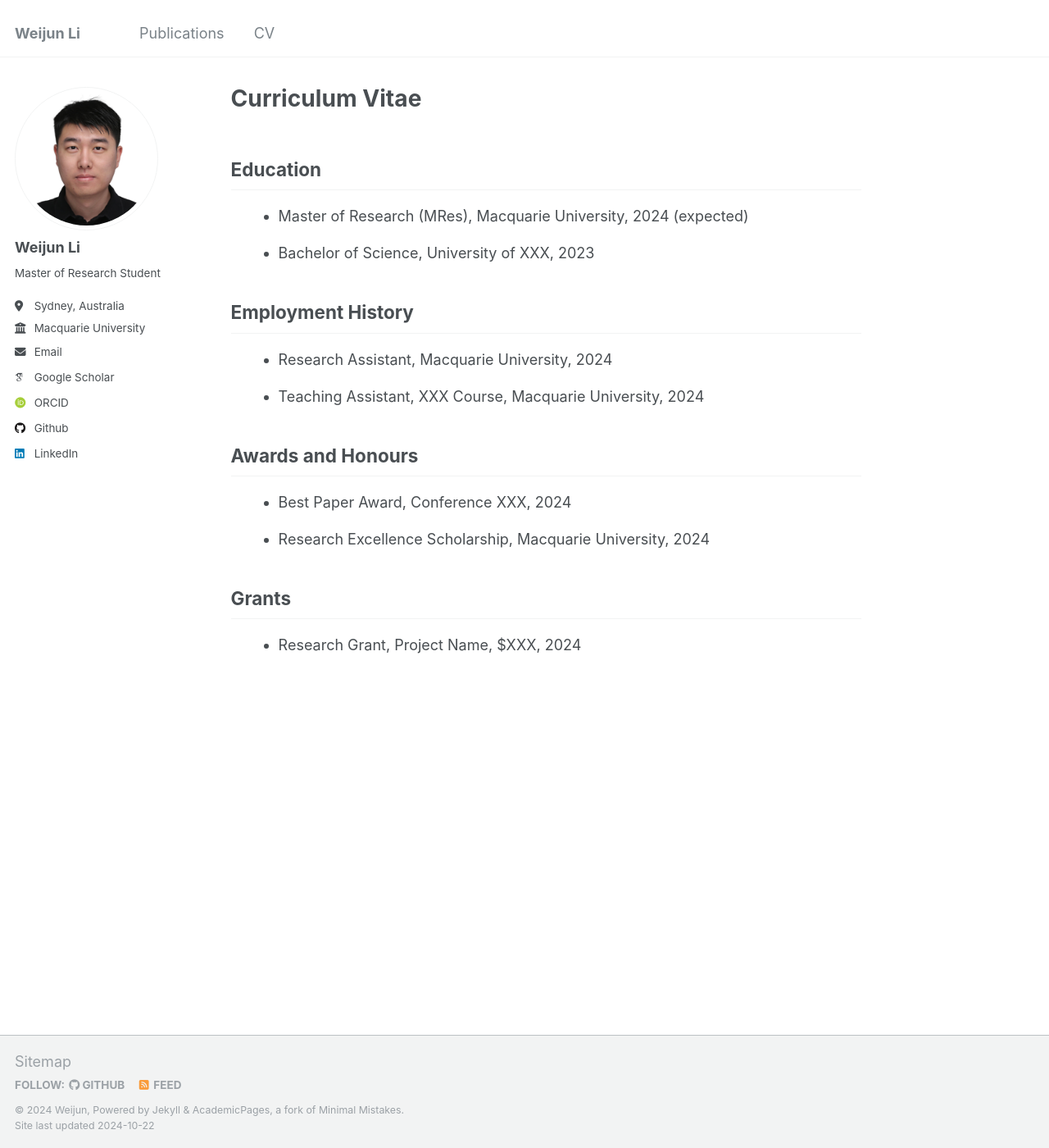
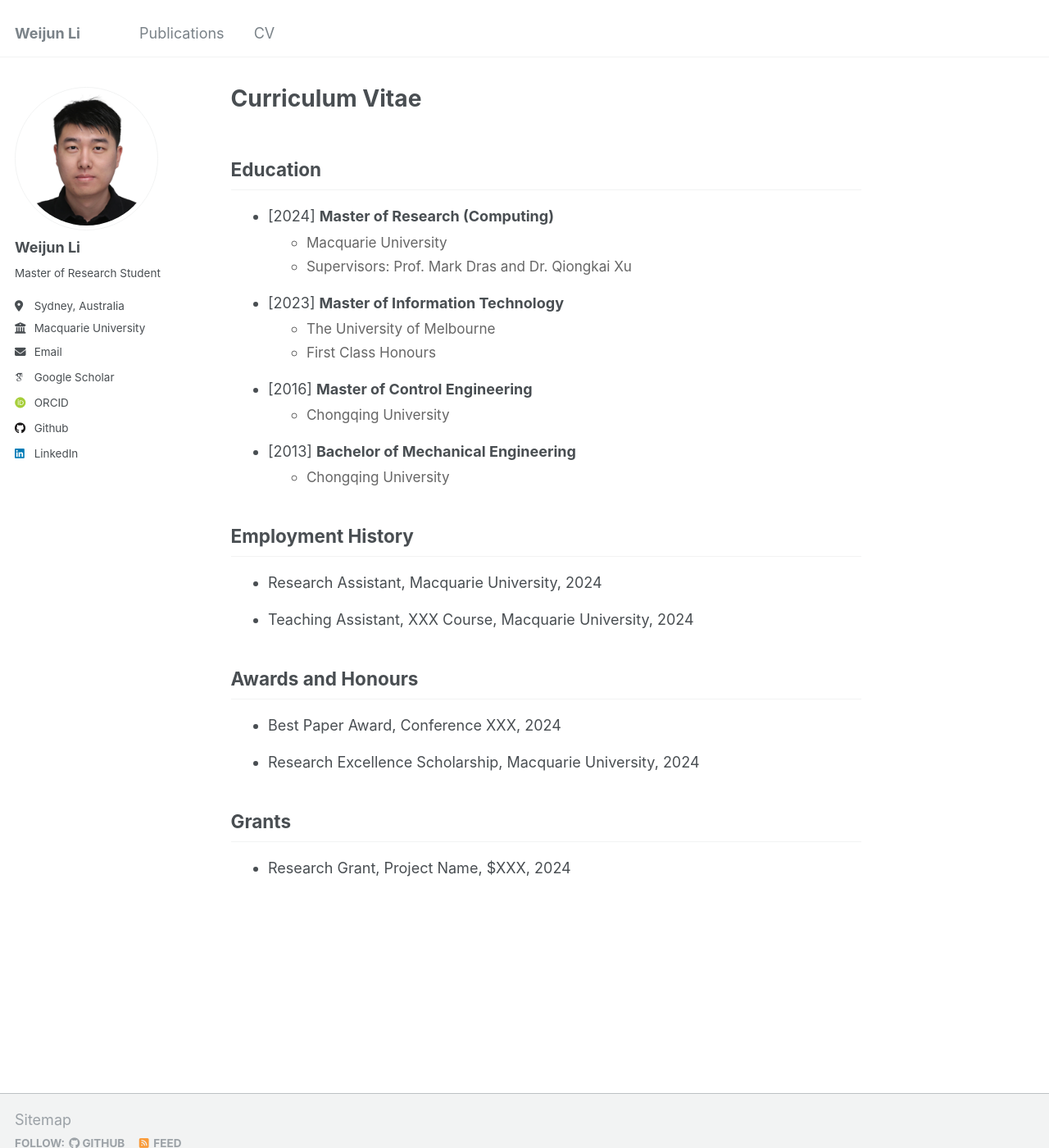
Before and after one commit to weijun-l/weijun-l.github.io, a Jekyll site: the page built from _pages/cv.md, in a window 1280 px wide and 1400 px high. Shown: the whole window at 82% size. Built offline with Jekyll 4.4.1, drawn with Linux system fonts in a browser that asks for light colours; some web fonts are replaced.

Commit message:
modify cv page

```diff
--- a/_pages/cv.md
+++ b/_pages/cv.md
@@ -11,23 +11,53 @@ redirect_from:
 .cv-list li {
   margin-bottom: 1em;
   list-style-type: disc;
-  margin-left: 1em;
+  margin-left: 0.3em;
+}
+
+.cv-list li ul {
+  margin-top: 0.3em;
+  margin-left: 0.1em;
+}
+
+.cv-list li ul li {
+  margin-bottom: 0.2em;
+  list-style-type: circle;
+  color: #666;
+  font-size: 0.95em;
 }
 
 .cv-header {
   font-size: 1.2em;
-  margin-bottom: 1em;
+  margin-bottom: 0.5em;
   color: #333;
 }
 </style>
 
-<!-- <div class="cv-header">Curriculum Vitae</div> -->
-
 ## Education
 
 <ul class="cv-list">
-  <li>Master of Research (MRes), Macquarie University, 2024 (expected)</li>
-  <li>Bachelor of Science, University of XXX, 2023</li>
+  <li>[2024] <strong>Master of Research (Computing)</strong>
+    <ul>
+      <li>Macquarie University</li>
+      <li>Supervisors: Prof. Mark Dras and Dr. Qiongkai Xu</li>
+    </ul>
+  </li>
+  <li>[2023] <strong>Master of Information Technology</strong>
+    <ul>
+      <li>The University of Melbourne</li>
+      <li>First Class Honours</li>
+    </ul>
+  </li>
+  <li>[2016] <strong>Master of Control Engineering</strong>
+    <ul>
+      <li>Chongqing University</li>
+    </ul>
+  </li>
+  <li>[2013] <strong>Bachelor of Mechanical Engineering</strong>
+    <ul>
+      <li>Chongqing University</li>
+    </ul>
+  </li>
 </ul>
 
 ## Employment History
```
